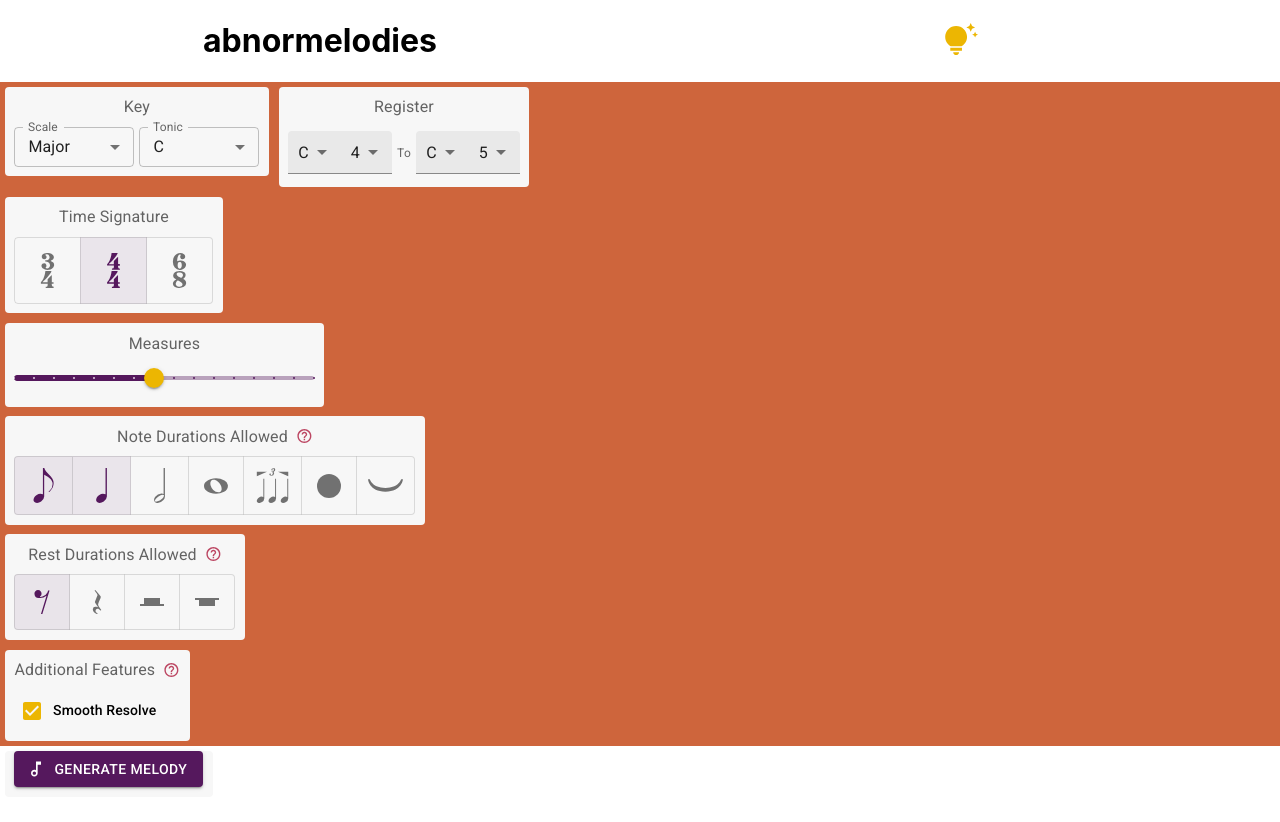
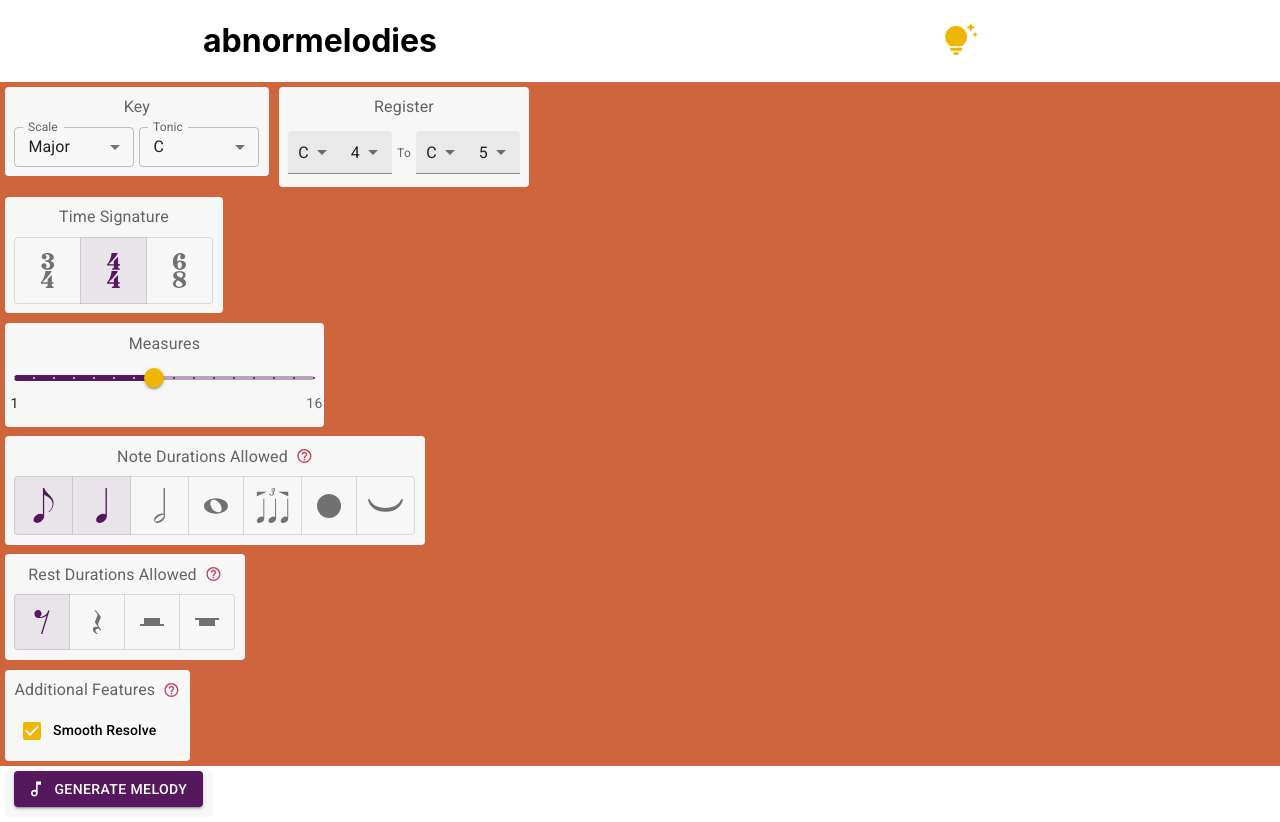
Before and after one commit to technikka/Abnormelodies_UI, a React (Create React App) app: page / in a window 1280 px wide. Built offline with nearby package versions, Linux system fonts and the light colour scheme.

Commit message:
add labels to measures control for min and max measures

```diff
--- a/src/components/FormMeasures.js
+++ b/src/components/FormMeasures.js
@@ -6,6 +6,22 @@ import {
 
 const FormMeasures = (props) => {
   const theme = useTheme();
+
+  const createSliderMarks = () => {
+    let marks = [];
+    let label;
+    for (let i = props.minMeasures; i <= props.maxMeasures; i++) {
+      if (i === props.minMeasures || i === props.maxMeasures) {
+        label = i
+      } else {
+        label = ""
+      }
+      marks.push(
+        { value: i, label: label }
+      )
+    }
+    return marks
+  }
 
   return (
     <div className="measures-container" style={theme.gridContainerStyle}>
@@ -20,7 +36,7 @@ const FormMeasures = (props) => {
           <SliderCustom
             value={Number(props.num_measures)}
             onChange={props.handleNumMeasuresChange}
-            marks
+            marks={createSliderMarks()}
             min={props.minMeasures}
             max={props.maxMeasures}
             step={1}
```
